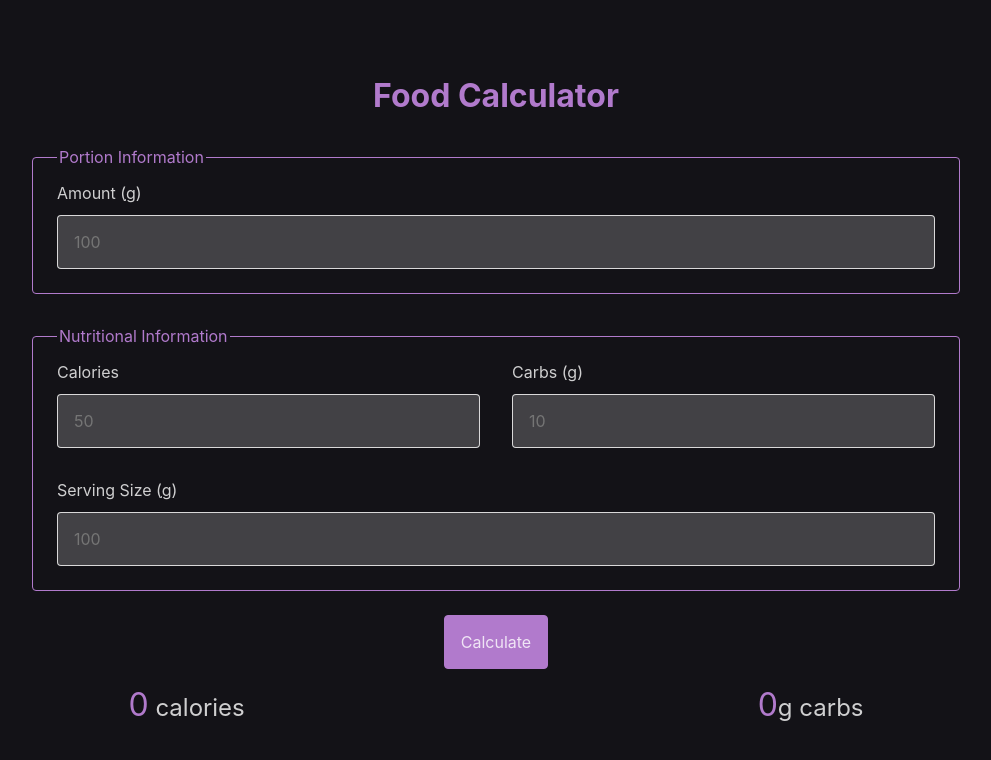
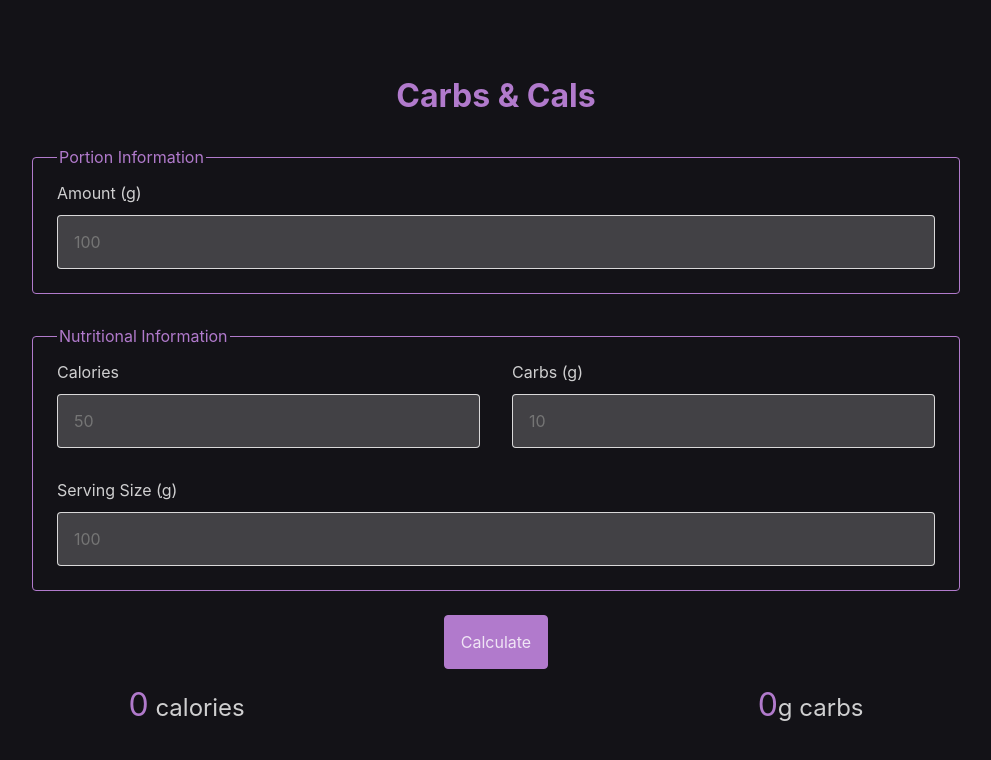
Before and after one commit to thebencourt/carbs-cals, a plain HTML site: page index.html in a window 1280 px wide. Shown: the whole page, without its empty margins (144-1135 px from the left). Drawn offline with Linux system fonts and the light colour scheme.

Commit message:
Title & Heading

```diff
--- a/index.html
+++ b/index.html
@@ -1,11 +1,11 @@
 <!doctype html>
 <html>
   <head>
-    <title>Food Calculator</title>
+    <title>Carbs &amp; Cals</title>
     <link rel="stylesheet" href="styles.css" />
   </head>
   <body>
-    <h1>Food Calculator</h1>
+    <h1>Carbs &amp; Cals</h1>
     <form id="form" class="Form">
       <fieldset class="Form__fieldset">
         <legend class="Form__legend">Portion Information</legend>
```
